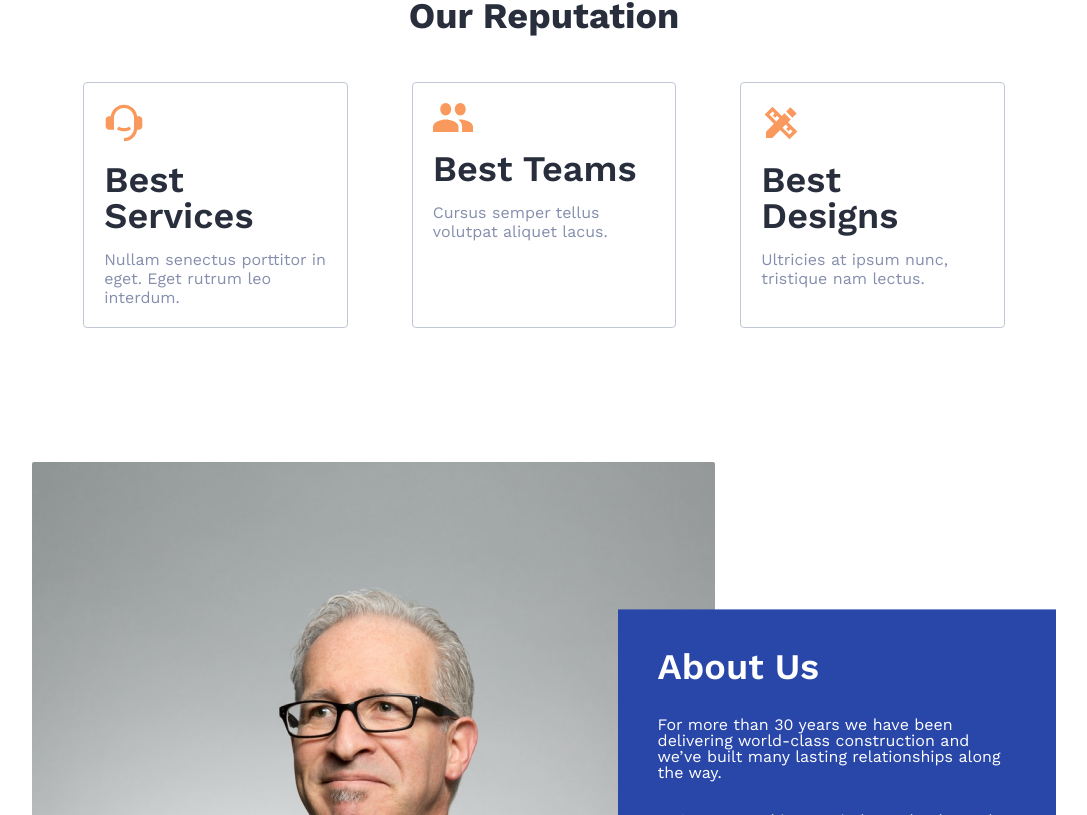
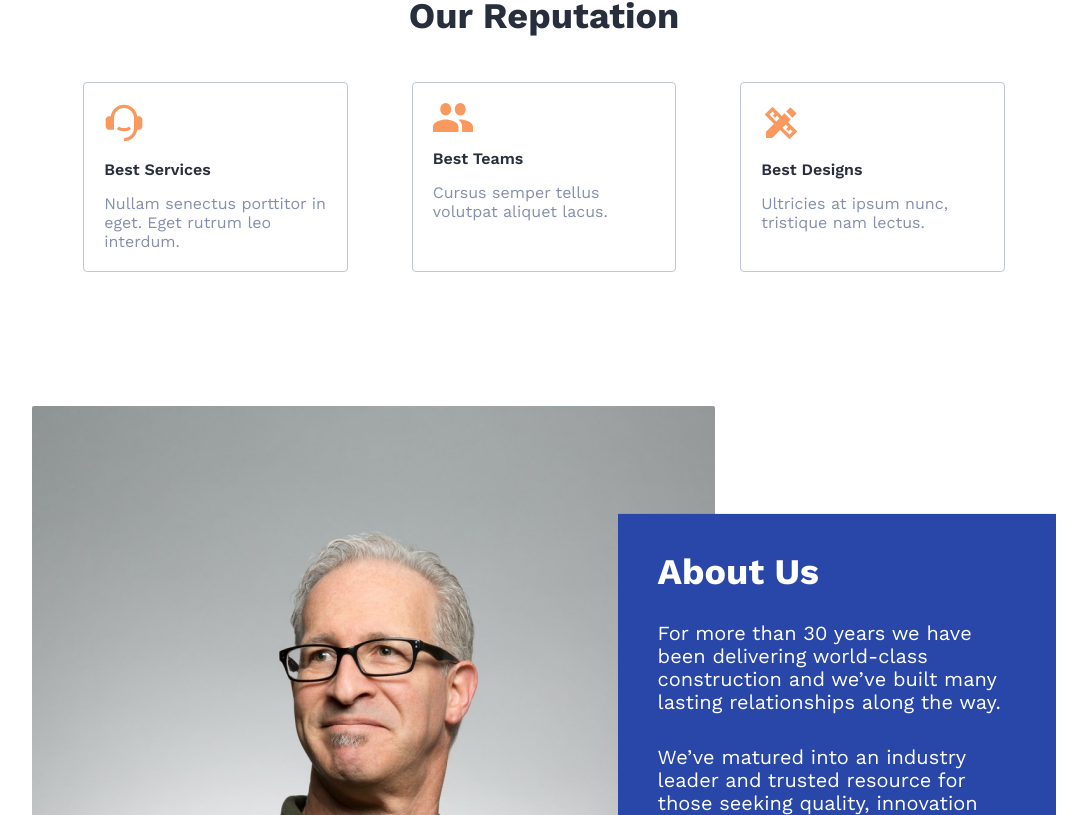
Before and after one commit to RodBrowning/portfolio-2-the-box-construction, a Next.js app: page / in a window 1280 px wide. Shown: the part 785-1600 px from the top of the page, without its empty margins (96-1183 px from the left). Built offline with nearby package versions, Linux system fonts and the light colour scheme.

Commit message:
Nav layout review

```diff
--- a/components/about/About.tsx
+++ b/components/about/About.tsx
@@ -11,7 +11,7 @@ const About = () => {
       </div>
       <div className={AboutST.text_container}>
         <div className={AboutST.inner_text_container}>
-          <h5>About Us</h5>
+          <h4>About Us</h4>
           <p>
             For more than 30 years we have been delivering world-class construction and we’ve built many lasting relationships along the way.
           </p>
--- a/styles/About.module.css
+++ b/styles/About.module.css
@@ -27,8 +27,10 @@
 }
 .text_container .inner_text_container p {
     margin: 2rem 0;
+    line-height: 23px;
+    font-size: 1.25rem;
 }
-.text_container .inner_text_container h5 {
+.text_container .inner_text_container h4 {
     color: white;
 }
 .text_container .inner_text_container a {
--- a/styles/Nav.module.css
+++ b/styles/Nav.module.css
@@ -24,6 +24,7 @@
  display: none;
  position: relative;
  cursor: pointer;
+ z-index: 5;
 }
 .mobile_menu .links {
     display: flex;
@@ -51,12 +52,15 @@
 
 @media only screen and (max-width: 1024px) {
     .links a {
-        font-size: .8rem;
+        font-size: 0.9rem;
     }
 }
 /*============= MEDIA QUERIE (MEDIUM DEVICES)  ===============*/
 
 @media only screen and (max-width: 768px) {
+    .links a {
+        font-size: 1rem;
+    }
     .logo img {
         width: 100px;
         height: auto;
--- a/styles/globals.css
+++ b/styles/globals.css
@@ -155,9 +155,6 @@ h4 {
   font-size: 2.25rem;
 }
 
-h5 {
-  font-size: 2.25rem;
-}
 
 .btn {
   border-radius: 2px;
```
